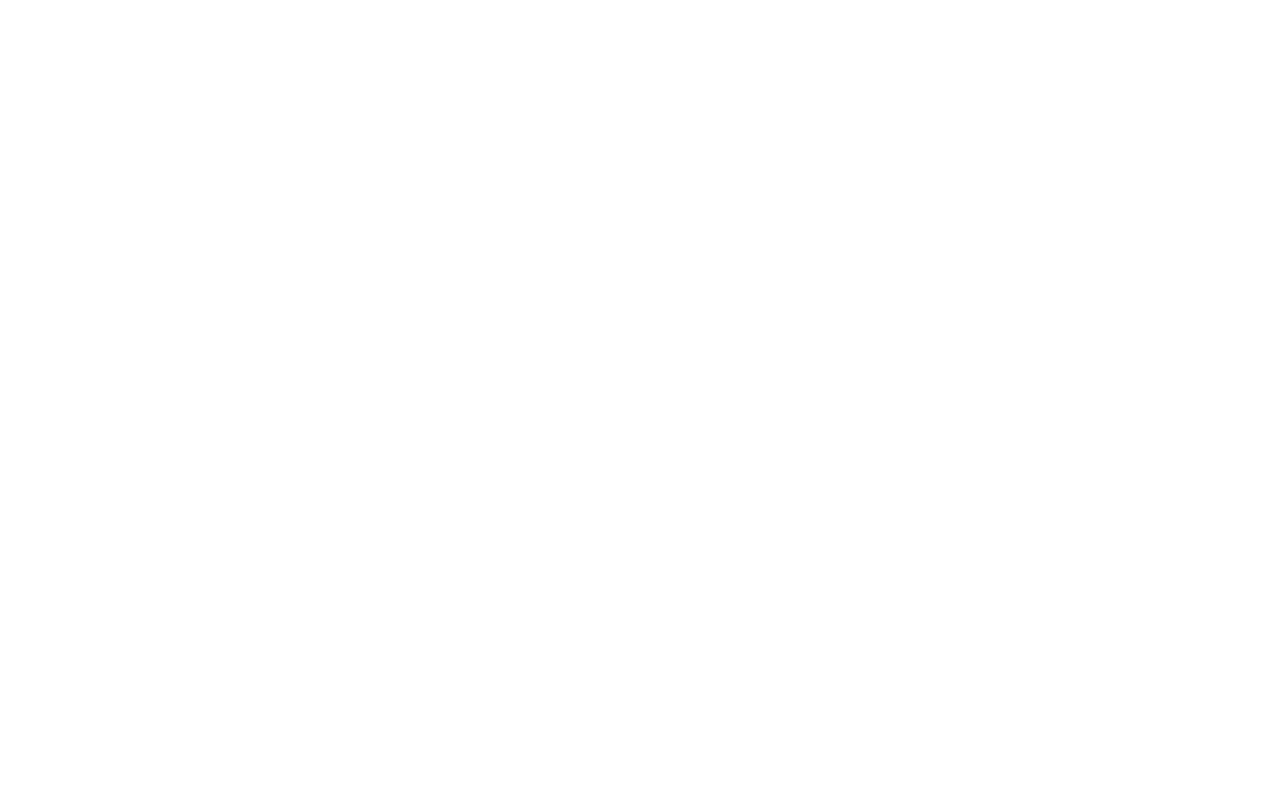
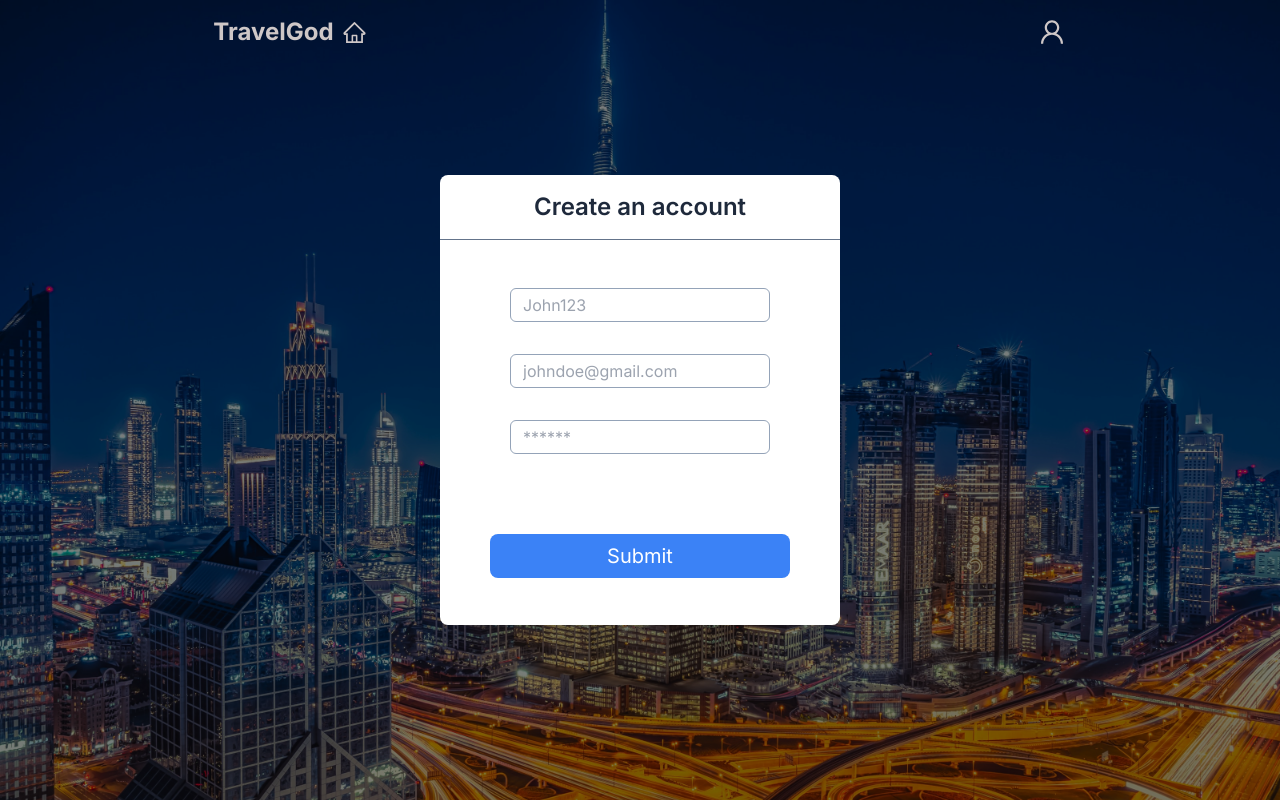
Before and after one commit to neetijoshi/Travel-Booking-Website, a Next.js app: page /signup in a window 1280 px wide. Built offline with nearby package versions, Linux system fonts and the light colour scheme.

Commit message:
Login and signup page

```diff
--- a/src/app/login/page.jsx
+++ b/src/app/login/page.jsx
@@ -1,9 +1,43 @@
+"use client"
+import Button from '@/ui/Button';
+import Input from '@/ui/Input';
+import Image from 'next/image';
 import React from 'react';
+import Paris from "../../../public/assets/paris.jpg"
+import Navbar from '@/components/navbar/Navbar';
 
 const Login = () => {
   return (
-    <div>
-
+    <div className="relative h-screen w-full">
+      <Navbar/>
+      <div className="relative h-full w-full">
+        <Image
+          className="brightness-50 h-full w-full object-cover"
+          src={Paris}
+          alt="Login's image"
+        />
+        <div className="h-[350px] w-[350px] bg-white absolute top-1/2 left-1/2 -translate-x-1/2 -translate-y-1/2 rounded-lg">
+          <h2 className="text-center p-4 font-semibold text-slate-800 text-2xl border-b border-slate-500">
+            Log into your account
+          </h2>
+          <form className="mt-8 flex flex-col items-center w-full gap-8">
+          <Input
+              className="w-full mx-auto outline-none border border-slate-400 py-1 px-3 rounded-md focus:border-slate-600"
+              type="email"
+              placeholder="John@gmail.com"
+            />
+            <Input
+              className="w-full mx-auto outline-none border border-slate-400 py-1 px-3 rounded-md focus:border-slate-600"
+              type="password"
+              placeholder="*******"
+            />
+            <Button
+              label="Submit"
+              className="w-3/4 mx-auto mt-12 cursor-pointer rounded-lg py-2 px-6 text-xl text-white bg-blue-500 transition-all hover:bg-blue-600"
+            />
+          </form>
+        </div>
+      </div>
     </div>
   );
 }
--- a/src/app/signup/page.jsx
+++ b/src/app/signup/page.jsx
@@ -1,10 +1,47 @@
 "use client"
+import Image from 'next/image';
 import React from 'react';
+import Dubai from "../../../public/assets/dubai.jpg"
+import Input from '@/ui/Input';
+import Button from '@/ui/Button';
+import Navbar from '@/components/navbar/Navbar';
 
 const Signup = () => {
   return (
-    <div>
-
+    <div className="relative h-screen w-full">
+      <Navbar />
+      <div className="relative h-full w-full">
+        <Image
+          src={Dubai}
+          className='brightness-50 h-full w-full object-cover'
+        />
+        <div className="h-[450px] w-[400px] bg-white absolute top-1/2 left-1/2 -translate-x-1/2 -translate-y-1/2 rounded-lg">
+          <h2 className="text-center p-4 font-semibold text-slate-800 text-2xl border-b border-slate-500">
+            Create an account
+          </h2>
+          <form className="mt-12 flex flex-col items-center w-full gap-8">
+            <Input
+              className="w-full mx-auto outline-none border border-slate-400 py-1 px-3 rounded-md focus:border-slate-600"
+              type="text"
+              placeholder="John123"
+            />
+              <Input
+              className="w-full mx-auto outline-none border border-slate-400 py-1 px-3 rounded-md focus:border-slate-600"
+              type="email"
+              placeholder="johndoe@gmail.com"
+            />
+              <Input
+              className="w-full mx-auto outline-none border border-slate-400 py-1 px-3 rounded-md focus:border-slate-600"
+              type="password"
+              placeholder="******"
+            />
+            <Button
+              className="w-3/4 mt-12 mx-auto cursor-pointer rounded-lg py-2 px-6 text-xl text-white bg-blue-500 transition-all hover:bg-blue-600"
+              label="Submit"
+            />
+          </form>
+        </div>
+      </div>
     </div>
   );
 }
--- a/src/components/navbar/Navbar.jsx
+++ b/src/components/navbar/Navbar.jsx
@@ -42,6 +42,12 @@
                   <Link href="/reservations">
                     Reservations
                   </Link>
+                  <Link href="/signup">
+                    Signup
+                  </Link>
+                  <Link href="/login">
+                    Login
+                  </Link>
                   <button onClick={() => signOut()} className="text-slate-500 text-center">
                     Logout
                   </button>
```
